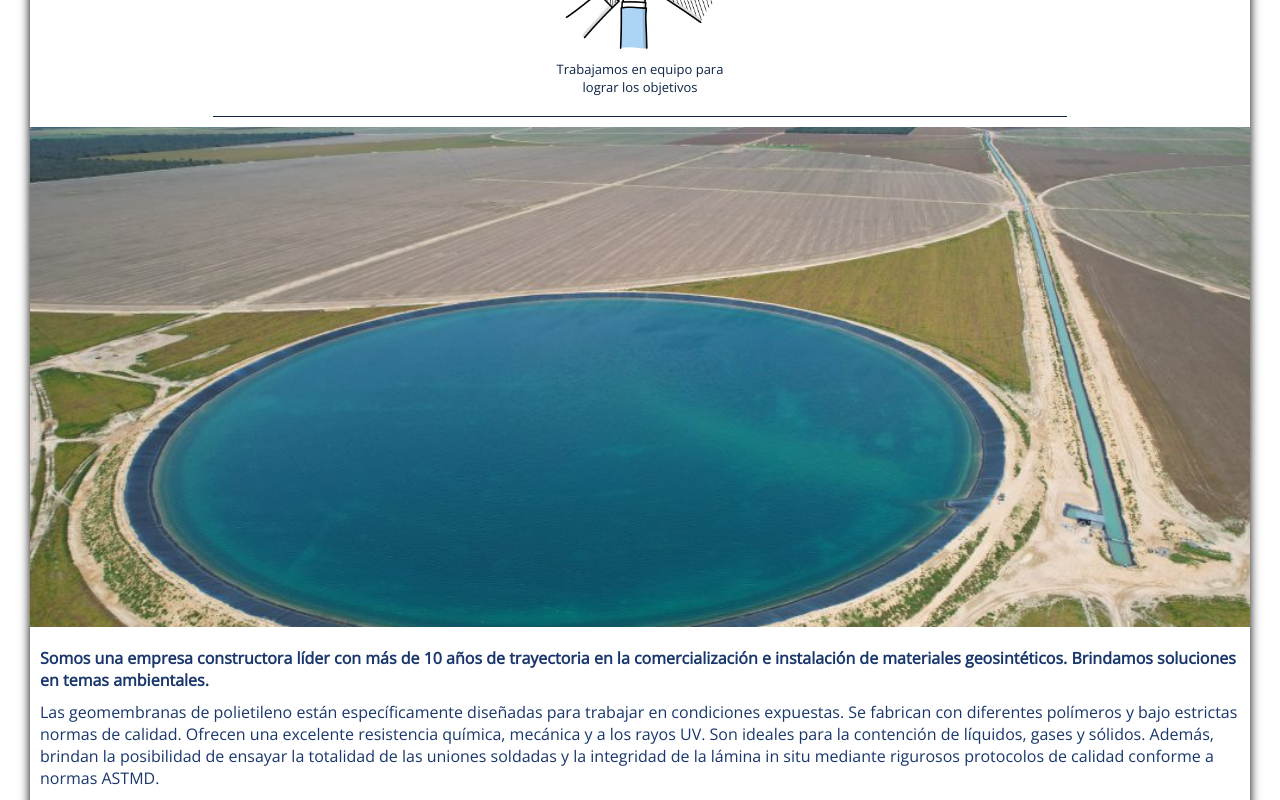
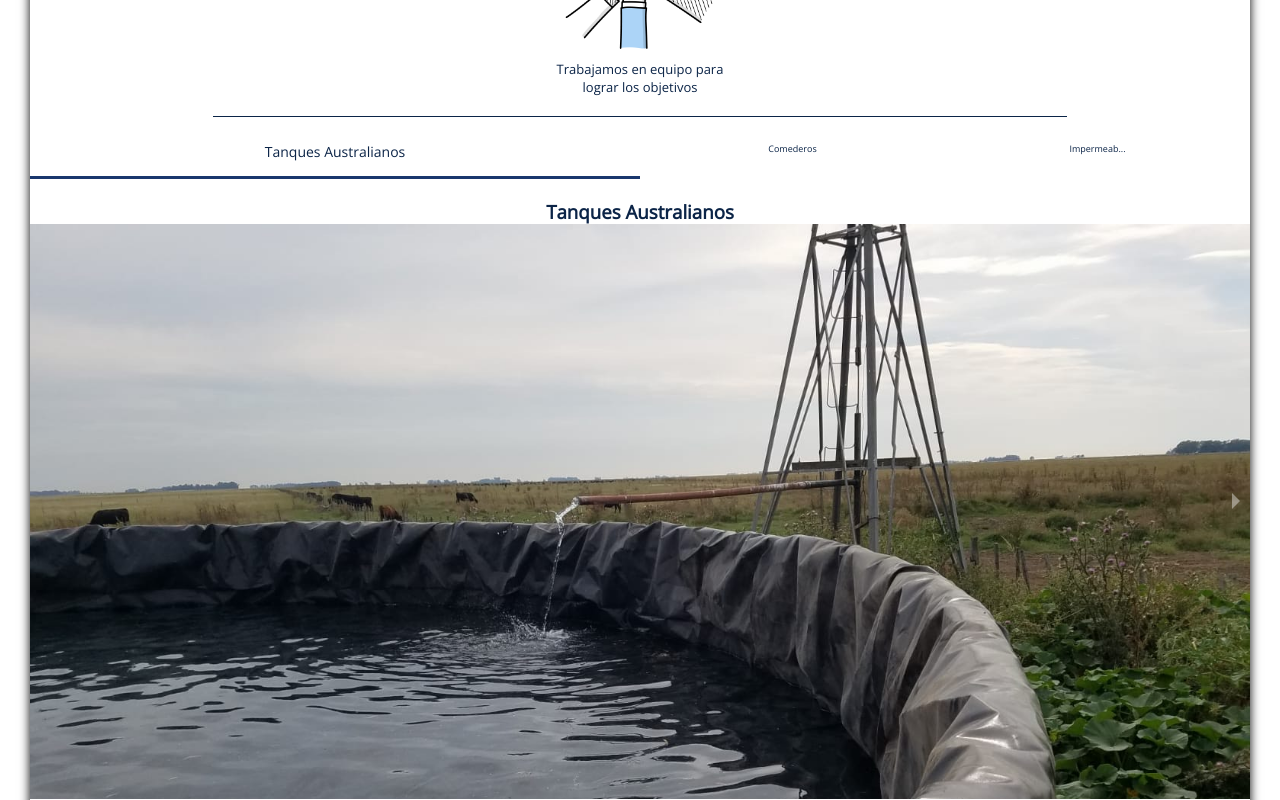
Before and after one commit to FelipeBrocca/bolsastl, a React (Create React App) app: page / in a window 1280 px wide. Shown: the part 1320-2120 px from the top of the page. Built offline with nearby package versions, Linux system fonts and the light colour scheme.

Commit message:
geo products and styling in general

```diff
--- a/package.json
+++ b/package.json
@@ -7,6 +7,7 @@
     "@testing-library/jest-dom": "^5.16.5",
     "@testing-library/react": "^13.4.0",
     "@testing-library/user-event": "^13.5.0",
+    "dotenv": "^16.0.3",
     "react": "^18.2.0",
     "react-dom": "^18.2.0",
     "react-responsive-carousel": "^3.2.23",
--- a/src/Components/Carrousel/Carrousel.jsx
+++ b/src/Components/Carrousel/Carrousel.jsx
@@ -19,6 +19,7 @@ const Carrousel = () => {
             showArrows={false}
             showStatus={false}
             stopOnHover={true}
+            swipeScrollTolerance={60}
         >
             <div className='image-slide-container'>
                 <Image src={Image1} alt='slide1' className='image-slide' />
--- a/src/Components/Contact/Contact.css
+++ b/src/Components/Contact/Contact.css
@@ -4,7 +4,7 @@
     flex-direction: column;
     gap: 15px;
     color: var(--midblue);
-    background: linear-gradient(to bottom, var(--white), var(--lightgrey), var(--white));
+    background: radial-gradient(circle at center, #fff, #fff,  var(--lightgrey), #fff, #fff);
     padding: 30px;
     margin: 30px 0px;
 }
--- a/src/Components/Contact/Contact.jsx
+++ b/src/Components/Contact/Contact.jsx
@@ -8,10 +8,11 @@ const Contact = () => {
     const [successSend, setSuccessSend] = useState(false)
     const form = useRef();
 
+
     const sendEmail = (e) => {
         e.preventDefault();
         setLoadingForm(true)
-        emailjs.sendForm('service_fdd65es', 'template_g23bkpq', form.current, '8v7p9kn3ggNSrlgJw')
+        emailjs.sendForm(process.env.REACT_APP_SERVICE_KEY, process.env.REACT_APP_TEMPLATE_KEY, form.current, process.env.REACT_APP_ID_KEY)
             .then((result) => {
                 setLoadingForm(false)
                 if (result.status === 200) {
--- a/src/Components/Contact/DataContact.jsx
+++ b/src/Components/Contact/DataContact.jsx
@@ -3,14 +3,14 @@ import React from 'react'
 const DataContact = () => {
     return (
         <ul className='data-list'>
-            <li className='data-item'>Trenque Lauquen, Buenos Aires</li>
-            <li className='data-item'>Direccion 123</li>
-            <li className='data-item'>bolsastl@gmail.com</li>
             <li>
                 <div className='whatsapp'>
                     <i className='fa fa-whatsapp' />
                 </div>
             </li>
+            <li className='data-item'>Trenque Lauquen, Buenos Aires</li>
+            <li className='data-item'>Direccion 123</li>
+            <li className='data-item'>bolsastl@gmail.com</li>
         </ul>
     )
 }
--- a/src/Components/Header/Header.css
+++ b/src/Components/Header/Header.css
@@ -7,6 +7,11 @@ header{
     justify-content: space-between;
     align-items: center;
     gap: 20px;
+    position: fixed;
+    top: 0;
+    left: 0;
+    z-index: 99;
+    box-shadow: 0px 0px 5px 0px black;
 }
 .logo-container{
     height: 100%;
@@ -30,3 +35,10 @@ header{
     height: 2px;
     background-color: var(--white);
 }
+
+@media (min-width: 1000px) {
+   header{
+      position: relative;
+      box-shadow: none;
+    }
+}
--- a/src/Components/Menu/Menu.css
+++ b/src/Components/Menu/Menu.css
@@ -20,10 +20,10 @@
 }
 .top-menu{
     position: relative;
-    padding: 10px;
+    padding: 15px;
     width: 100%;
     display: flex;
-    justify-content: flex-start;
+    justify-content: flex-end;
 }
 .close-menu{
     color: var(--white);
@@ -55,11 +55,11 @@
     padding: 15px;
     display: flex;
     flex-direction: column;
-    gap: 15px;
+    gap: 10px;
 }
 .bottom-menu > .data-list > .data-item{
     text-align: center;
-    font-size: 14px;
+    font-size: 12px;
 }
 .bottom-menu > .data-list > li > .whatsapp{
     display: flex;
--- a/src/Components/Products/Geomembrana.jsx
+++ b/src/Components/Products/Geomembrana.jsx
@@ -1,9 +1,14 @@
 import React from 'react'
+import Image from '../Image/Image'
 
-const Geomembrana = () => {
+const Geomembrana = ({ geo }) => {
   return (
-    <div>
-
+    <div className='geo-product-container'>
+      <h3 className='geo-product-title'>{geo.name}</h3>
+      <div className='image-product-geo-container'>
+        <Image src={geo.image} alt={`prod-${geo.name}`} className='image-geo-product' />
+      </div>
+      <p className='geo-product-text'>{geo.text}</p>
     </div>
   )
 }
--- /dev/null
+++ b/src/Components/Products/Products.css
@@ -0,0 +1,27 @@
+.products-container{
+    display: flex;
+    flex-direction: column;
+    gap: 40px;
+    color: var(--blue);
+}
+.geo-container{
+    display: flex;
+    flex-direction: column;
+    gap: 20px;
+}
+.geo-nav-list{
+    display: flex;
+    width: 100%;
+}
+.geo-nav-item{
+    width: 25%;
+    font-size: 9px;
+    text-align: center;
+    padding: 15px 0px;
+    cursor: pointer;
+}
+.geo-nav-item.selected{
+    border-bottom: 3px solid var(--midblue);
+    font-size: 14px;
+    width: 50%;
+}
--- a/src/Components/Products/Products.jsx
+++ b/src/Components/Products/Products.jsx
@@ -1,9 +1,102 @@
-import React from 'react'
+import React, { useState, useRef } from 'react'
+import comedero from '../../images/slide2.jpg'
+import tanque from '../../images/slide3.jpg'
+import Geomembrana from './Geomembrana'
+import imper from '../../images/tanque-geom.jpg'
+import './Products.css'
+import { Carousel } from 'react-responsive-carousel';
+import 'react-responsive-carousel/lib/styles/carousel.min.css';
 
 const Products = () => {
+
+  const [selectedSlide, setSelectedSlide] = useState(0);
+
+  const geoProducts = [
+    {
+      id: 0,
+      name: 'Tanques Australianos',
+      image: tanque,
+      text: 'Fabricados con geomembrana de alta calidad, estos tanques son impermeables y resistentes a la intemperie, garantizando una solución confiable para tus necesidades de almacenamiento de agua. Son fáciles de instalar y mantener, y su diseño modular permite adaptarlos a diferentes capacidades de almacenamiento. Además, la geomembrana previene la infiltración y la pérdida de agua, lo que ayuda a conservar este recurso valioso. Nuestros tanques australianos de geomembrana son una opción sostenible para el almacenamiento de agua, reduciendo la evaporación y minimizando el impacto ambiental. Contáctanos para obtener más información sobre cómo nuestros tanques australianos de geomembrana pueden beneficiar tu proyecto de almacenamiento de agua.'
+    },
+    {
+      id: 1,
+      name: 'Comederos',
+      image: comedero,
+      text: 'Descubre nuestros comederos para ganado con geomembrana, una solución innovadora y sostenible para mejorar la alimentación de tu ganado. Nuestros comederos utilizan geomembrana de alta calidad, impermeable y resistente a la intemperie, reduciendo el desperdicio de alimentos y agua. Son fáciles de instalar y mantener, ajustables a las necesidades de tu ganado y resistentes a la corrosión. Además, son una opción sostenible al prevenir la lixiviación de nutrientes y optimizar los costos. Mejora la eficiencia de alimentación de tu ganado y minimiza el impacto ambiental con nuestros comederos para ganado con geomembrana. Contáctanos para obtener más información.'
+    },
+    {
+      id: 2,
+      name: 'Impermeabilizaciones',
+      image: imper,
+      text: 'Descubre nuestras soluciones de impermeabilización con geomembrana para la fabricación de estanques artificiales. Nuestras geomembranas de alta calidad son impermeables y resistentes a la intemperie, proporcionando una barrera efectiva para prevenir filtraciones y asegurar la retención del agua en tus estanques. Son fáciles de instalar y adaptar a diferentes tamaños y formas de estanques, lo que facilita su implementación. Nuestras geomembranas también son duraderas y de bajo mantenimiento, lo que reduce los costos a largo plazo.'
+    }
+  ]
+
+  const bags = [
+    {
+      id: 0,
+      name: 'Bolsas',
+      text: 'Nuestras bolsas de polipropileno son resistentes, versátiles y perfectas para el envasado de alimentos, productos agrícolas y más. Ligeras, transparentes y personalizables, son una opción económica y práctica para tus necesidades de empaque. Contáctanos para obtener más información.'
+    }, {
+      id: 1,
+      name: 'Bolsones',
+      text: 'Nuestras bolsas de polipropileno son resistentes, versátiles y perfectas para el envasado de alimentos, productos agrícolas y más. Ligeras, transparentes y personalizables, son una opción económica y práctica para tus necesidades de empaque. Contáctanos para obtener más información'
+    }, {
+      id: 2,
+      name: 'Big bags',
+      text: 'Nuestras bolsas de polipropileno son resistentes, versátiles y perfectas para el envasado de alimentos, productos agrícolas y más. Ligeras, transparentes y personalizables, son una opción económica y práctica para tus necesidades de empaque. Contáctanos para obtener más información'
+    }
+  ]
+
+  const carouselRef = useRef(null);
+  const handleLiItemClick = (index) => {
+    setSelectedSlide(index);
+    carouselRef.current.selectItem(index, false);
+  };
+
+
   return (
-    <div>
+    <div className='products-container'>
+      <div className='geo-container'>
+        <ul className='geo-nav-list'>
+          {
+            geoProducts.map(({ id, name }, index) => (
+              <li
+                key={name}
+                className={`geo-nav-item ${selectedSlide === id ? 'selected' : ''}`}
+                onClick={() => handleLiItemClick(index)}
+              >
+                {
+                selectedSlide !== id
+                && name.length > 10 ? `${name.slice(0, 9)}...` : name
+                }
+              </li>
+            ))
+          }
+        </ul>
+        <Carousel
+          ref={carouselRef}
+          selectedItem={selectedSlide}
+          showIndicators={false}
+          autoPlay={false}
+          swipeable={false}
+          showStatus={false}
+        >
+          {
+            geoProducts.map((geo) => {
+              return (
+                <Geomembrana
+                  key={geo.id + geo.name}
+                  geo={geo}
+                />
+              )
+            })
+          }
+        </Carousel>
+      </div>
+      <div className='bags-container'>
 
+      </div>
     </div>
   )
 }
--- a/src/Pages/Home.jsx
+++ b/src/Pages/Home.jsx
@@ -3,12 +3,14 @@ import Carrousel from '../Components/Carrousel/Carrousel'
 import Banner from '../Components/Banner/Banner'
 import Company from '../Components/Company/Company'
 import Contact from '../Components/Contact/Contact'
+import Products from '../Components/Products/Products'
 
 const Home = () => {
   return (
     <main>
       <Carrousel />
       <Banner />
+      <Products />
       <Company />
       <Contact />
     </main>
```
Also changed, not shown: 2 other files (tests, documents, lock files or other folders).
